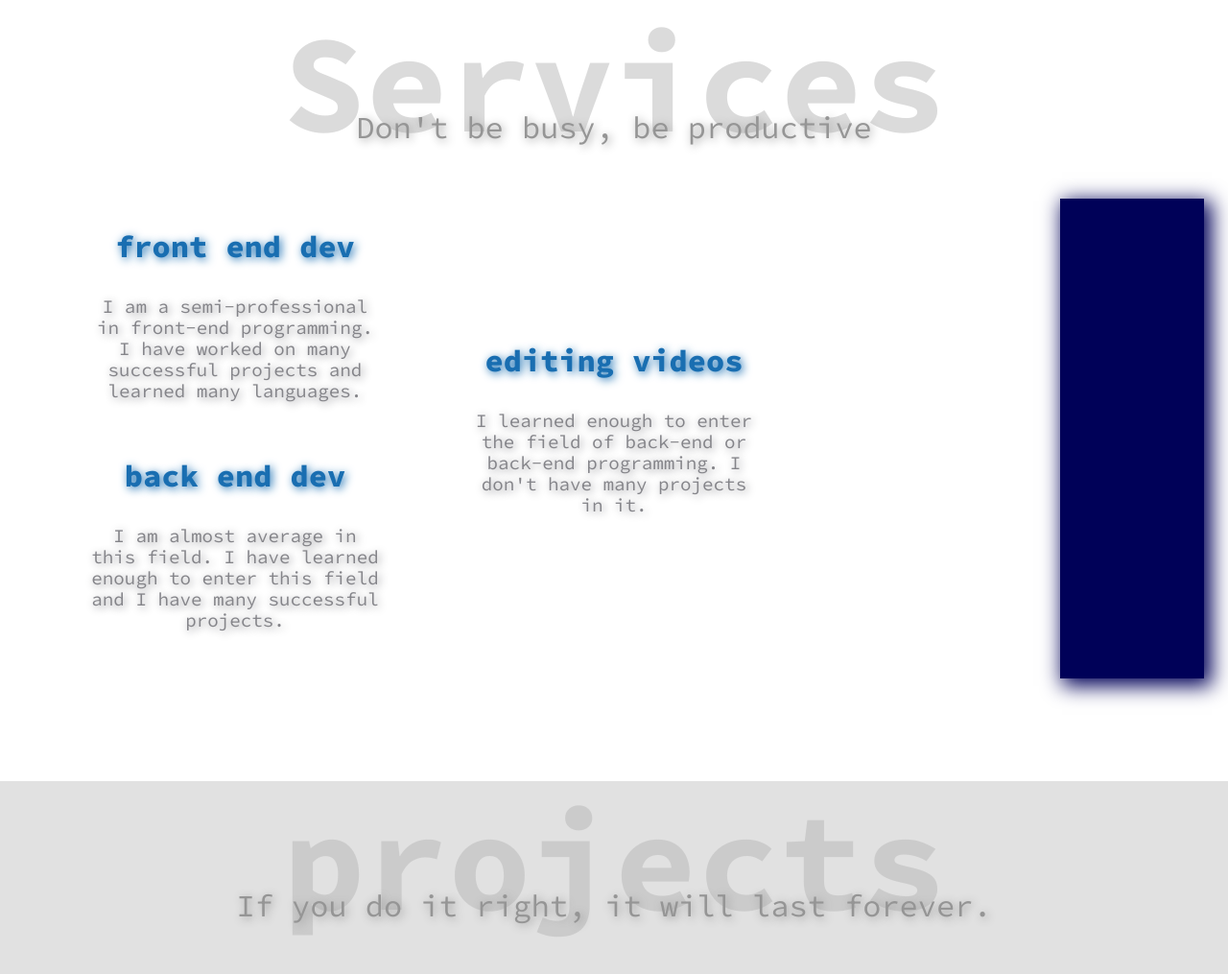
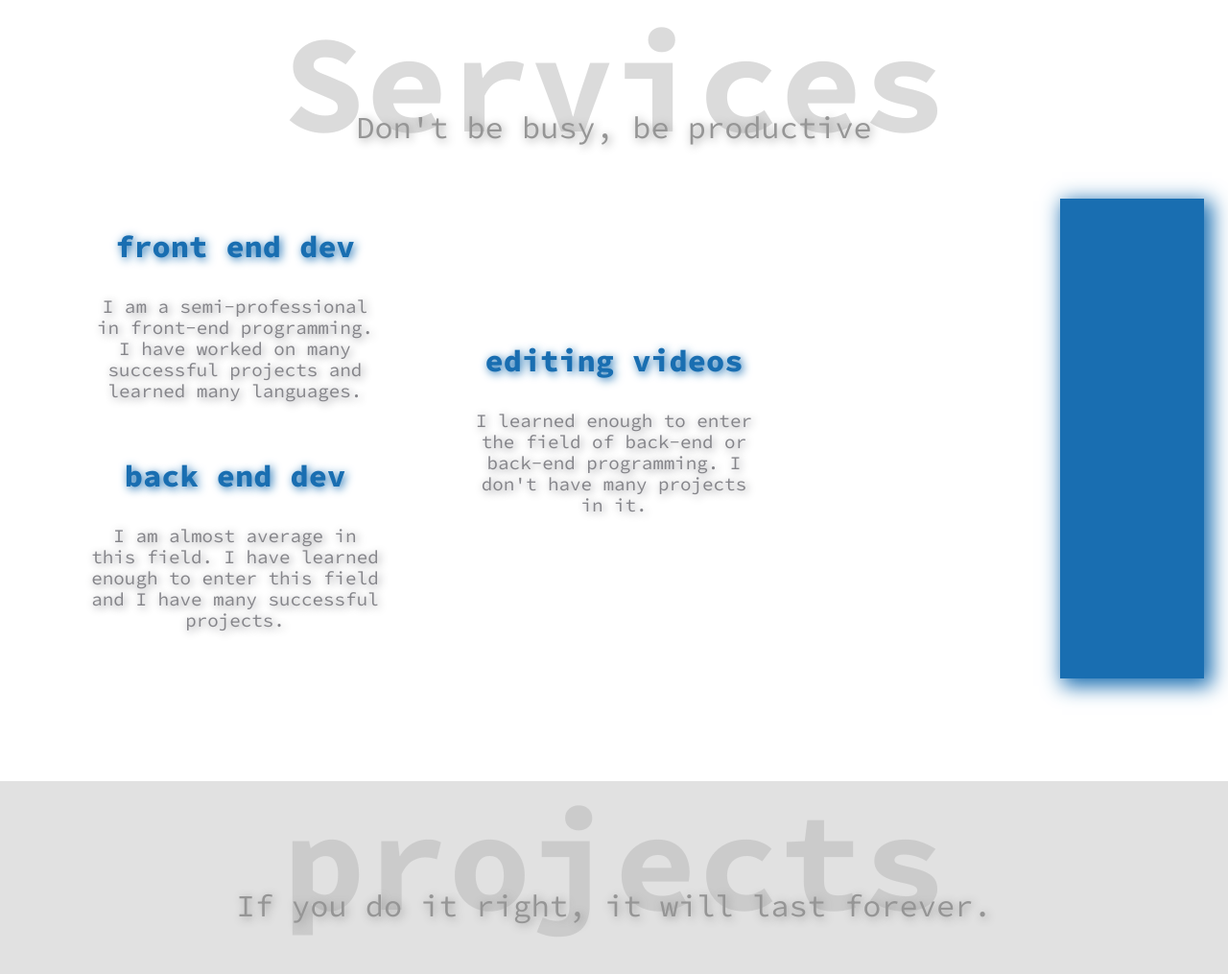
Before and after one commit to TAPalaa/TAPwork, a plain HTML site: page index.html in a window 1280 px wide. Shown: the part 1187-2202 px from the top of the page at 96% size. Drawn offline with Linux system fonts and the light colour scheme; no server answers.

Commit message:
Add files via upload

```diff
--- a/css/style.css
+++ b/css/style.css
@@ -98,7 +98,7 @@ header {
     font-size: 4em;
     margin: 0;
     padding: 100px ;
-    text-shadow: 10px 10px 10px black;
+    text-shadow: 5px 5px 10px black;
 }
 .le p{
     font-size: 1.5em;
@@ -172,11 +172,11 @@ header {
     position: absolute;
     height: 500px;
     width: 150px;
-    background-color: #000158;
+    background-color: #196eb1;
     top: -70px;
     right: -70px;
     z-index: -10;
-    box-shadow: 5px 5px 20px 3px #000158;;
+    box-shadow: 5px 5px 20px 3px #196eb1;;
 }
 .poo {
     display: flex;
```
